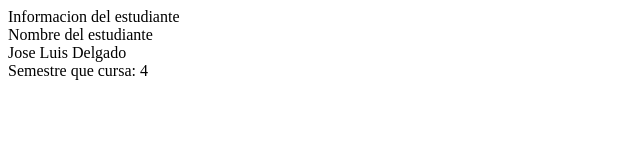
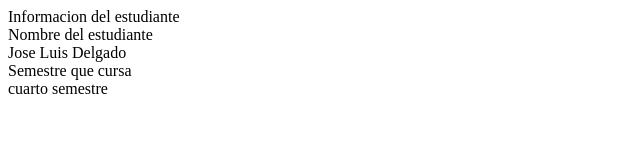
Before and after one commit to joseluisdlgd/TRABAJO-PRACTICAS, a plain HTML site: page index.html in a window 1280 px wide. Shown: the whole page, without its empty margins (0-640 px from the left). Drawn offline with Linux system fonts and the light colour scheme.

Commit message:
quinto commit

```diff
--- a/index.html
+++ b/index.html
@@ -9,6 +9,7 @@
     <div>Informacion del estudiante</div>
     <div>Nombre del estudiante</div>
     <div>Jose Luis Delgado</div>
-    <div>Semestre que cursa: 4</div>
+    <div>Semestre que cursa</div>
+    <div>cuarto semestre</div>
 </body>
 </html>
```
